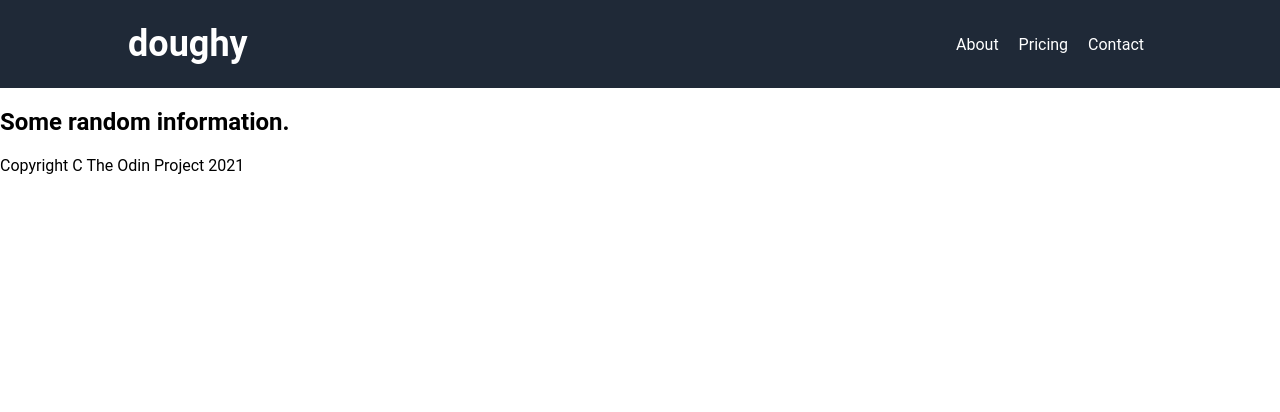
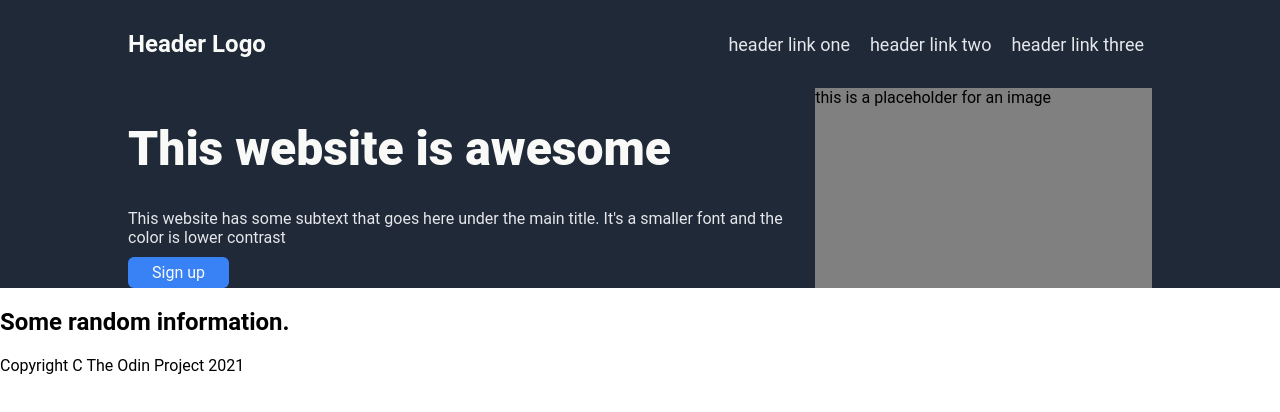
Before and after one commit to mglvn/landing-page, a plain HTML site: page index.html in a window 1280 px wide. Drawn offline with Linux system fonts and the light colour scheme.

Commit message:
removed personalisation. added hero styling

```diff
--- a/index.html
+++ b/index.html
@@ -8,18 +8,20 @@
 </head>
 <body>
     <div class="header">
-        <span class="header-logo">doughy</span>
+        <span class="header-logo">Header Logo</span>
         <div class="links">
-            <a class="nav-link" href="#">About</a>
-            <a class="nav-link" href="#">Pricing</a>
-            <a class="nav-link" href="#">Contact</a>
+            <a class="nav-link" href="#">header link one</a>
+            <a class="nav-link" href="#">header link two</a>
+            <a class="nav-link" href="#">header link three</a>
         </div>
     </div>
     <div class="hero">
         <div class="hero-content">
-            <!-- banner content -->
+            <h1>This website is awesome</h1>
+            <p>This website has some subtext that goes here under the main title. It's a smaller font and the color is lower contrast</p>
+            <a class="hero-button" href="#">Sign up</a>
         </div>
-        <!-- banner-image -->
+        <div class="hero-image">this is a placeholder for an image</div>
     </div>
     <div class="information">
         <h2>Some random information.</h2>
--- a/style.css
+++ b/style.css
@@ -9,17 +9,54 @@ body {
     display: flex;
     justify-content: space-between;
     align-items: center;
-    color: white;
     padding: 8px 128px;
 }
 
 .header-logo {
-    font-size: 36px;
+    color: #F9FAF8;
+    font-size: 24px;
     font-weight: bold;
 }
 
 .nav-link {
-    color: white;
+    color: #e5e7eb;
+    font-size: 18px;
     text-decoration: none;
     margin: 8px;
 }
+
+.hero {
+    background-color:#1f2937;
+    display: flex;
+    padding: 0 128px;
+    justify-content: space-between;
+
+}
+
+.hero-content {
+    margin: 0;
+}
+
+.hero-content h1 {
+    color: #F9FAF8;
+    font-size: 48px;
+    font-weight: 900;
+}
+
+.hero-content p {
+    color: #e5e7eb;
+}
+
+.hero-button {
+    padding: 6px 24px;
+    color: #F9FAF8;
+    background-color: #3882f6;
+    border-radius: 6px;
+    text-decoration: none;
+}
+
+.hero-image {
+    background-color: grey;
+    height: 200px;
+    width: 400px;
+}
```
